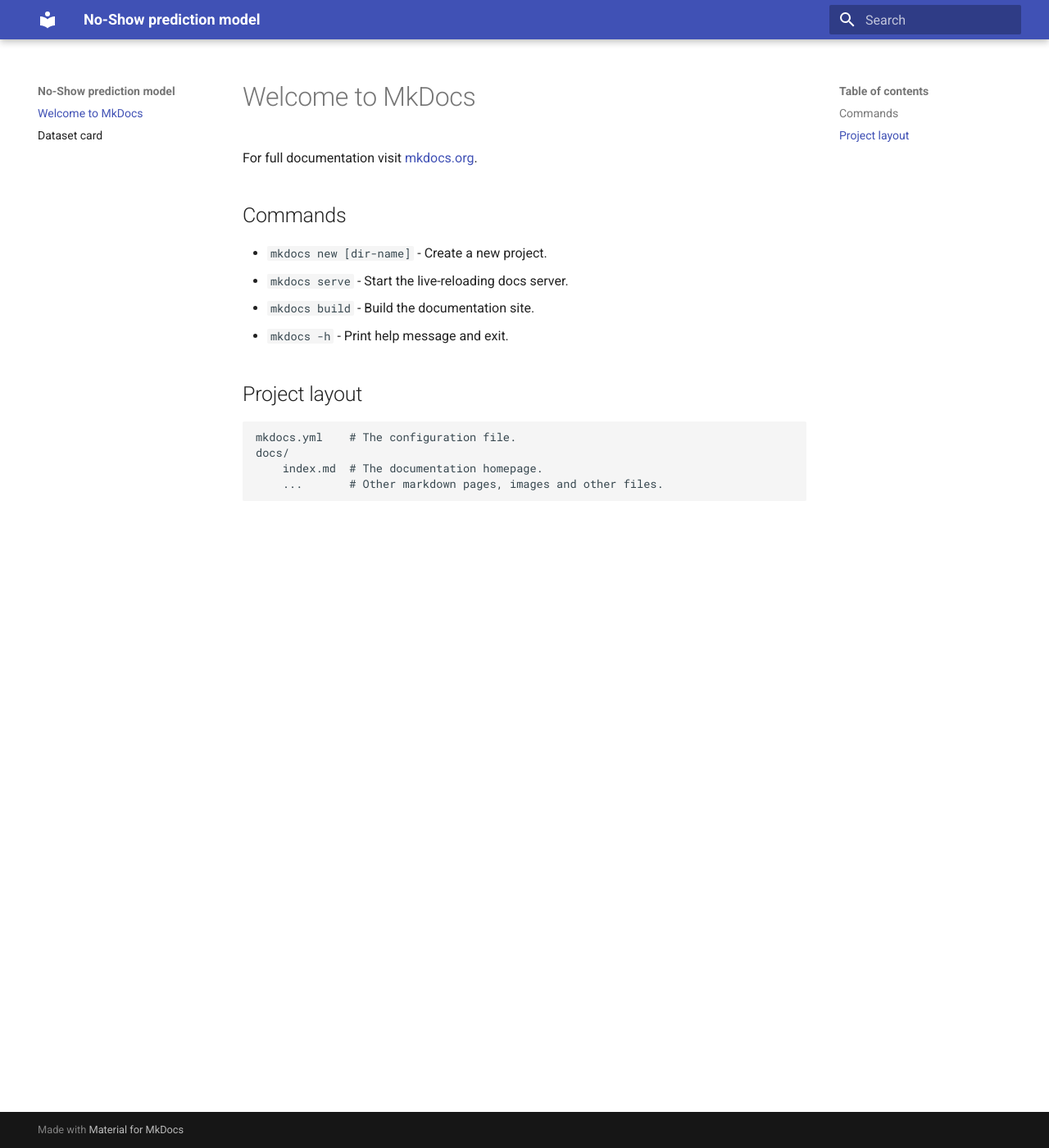
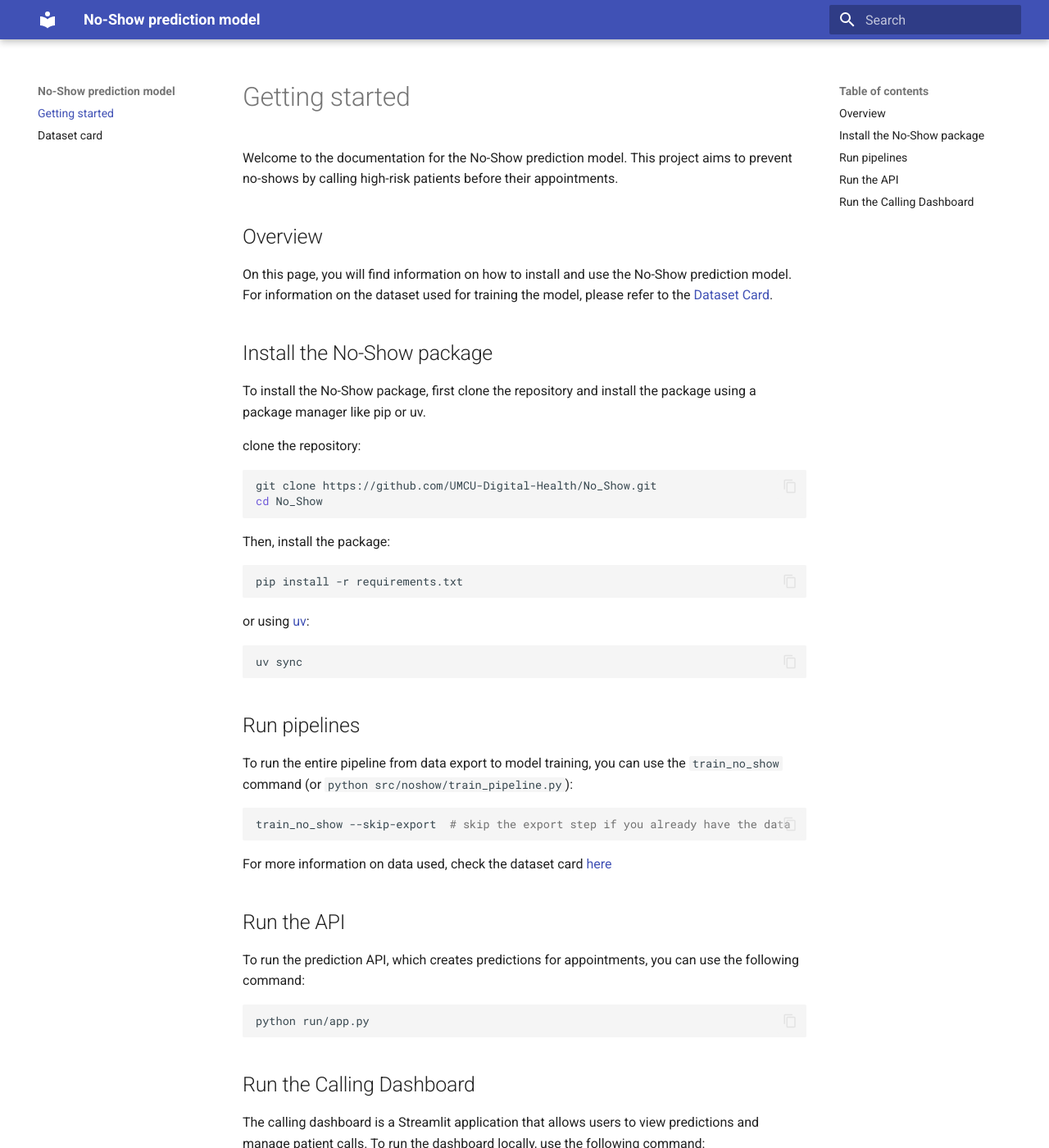
Before and after one commit to UMCU-Digital-Health/No_Show, an MkDocs documentation site: the page built from docs/index.md, in a window 1280 px wide and 1400 px high. Shown: the whole window at 82% size. Built offline with MkDocs 1.6.1 and Material for MkDocs 9.7.7, drawn with Linux system fonts in a browser that asks for light colours; some of the changed text lies outside the part shown.

Commit message:
Fix dataset_card refs and update index

````diff
--- a/docs/index.md
+++ b/docs/index.md
@@ -1,17 +1,55 @@
-# Welcome to MkDocs
+# Getting started
 
-For full documentation visit [mkdocs.org](https://www.mkdocs.org).
+Welcome to the documentation for the No-Show prediction model. This project aims to prevent no-shows by calling high-risk patients before their appointments.
 
-## Commands
+## Overview
+On this page, you will find information on how to install and use the No-Show prediction model.
+For information on the dataset used for training the model, please refer to the [Dataset Card](dataset_card.md).
 
-* `mkdocs new [dir-name]` - Create a new project.
-* `mkdocs serve` - Start the live-reloading docs server.
-* `mkdocs build` - Build the documentation site.
-* `mkdocs -h` - Print help message and exit.
+## Install the No-Show package
 
-## Project layout
+To install the No-Show package, first clone the repository and install the package using a package manager like pip or uv.
 
-    mkdocs.yml    # The configuration file.
-    docs/
-        index.md  # The documentation homepage.
-        ...       # Other markdown pages, images and other files.
+clone the repository:
+
+```bash
+git clone https://github.com/UMCU-Digital-Health/No_Show.git
+cd No_Show
+```
+
+Then, install the package:
+
+```bash
+pip install -r requirements.txt
+```
+
+or using [uv](https://astral.sh/uv/):
+
+```bash
+uv sync
+```
+
+## Run pipelines
+
+To run the entire pipeline from data export to model training, you can use the `train_no_show` command (or `python src/noshow/train_pipeline.py`):
+
+```bash
+train_no_show --skip-export  # skip the export step if you already have the data
+```
+
+For more information on data used, check the dataset card [here](dataset_card.md)
+
+## Run the API
+
+To run the prediction API, which creates predictions for appointments, you can use the following command:
+
+```bash
+python run/app.py
+```
+
+## Run the Calling Dashboard
+The calling dashboard is a Streamlit application that allows users to view predictions and manage patient calls. To run the dashboard locally, use the following command:
+
+```bash
+streamlit run run/calling_dash.py
+```
--- a/manifest_admin_dash.json
+++ b/manifest_admin_dash.json
@@ -43,9 +43,6 @@
     },
     "alembic.ini": {
       "checksum": "36c3eb4c11f85255bd615d1d61819684"
-    },
-    "data/dataset_card.md": {
-      "checksum": "8e9c1ad06da9191965a70fc3c1c14747"
     },
     "data/processed/fixed_pred_score_bin.json": {
       "checksum": "edc09f5a24202e398888f108280cda2d"
--- a/manifest_api.json
+++ b/manifest_api.json
@@ -40,9 +40,6 @@
     },
     "README.md": {
       "checksum": "22b1aafab9743843daf608c23df19b50"
-    },
-    "data/dataset_card.md": {
-      "checksum": "8e9c1ad06da9191965a70fc3c1c14747"
     },
     "data/processed/fixed_pred_score_bin.json": {
       "checksum": "edc09f5a24202e398888f108280cda2d"
--- a/manifest_dash.json
+++ b/manifest_dash.json
@@ -28,9 +28,6 @@
     },
     "README.md": {
       "checksum": "22b1aafab9743843daf608c23df19b50"
-    },
-    "data/dataset_card.md": {
-      "checksum": "8e9c1ad06da9191965a70fc3c1c14747"
     },
     "data/processed/fixed_pred_score_bin.json": {
       "checksum": "edc09f5a24202e398888f108280cda2d"
--- a/mkdocs.yml
+++ b/mkdocs.yml
@@ -1,3 +1,9 @@
 site_name: No-Show prediction model
 theme:
   name: material
+  features:
+    - content.code.copy
+markdown_extensions:
+  - pymdownx.highlight:
+      anchor_linenums: true
+  - pymdownx.superfences
````
Also changed, not shown: README.md (+1 -1 lines), docs/dataset_card.md (+1 -1 lines).
